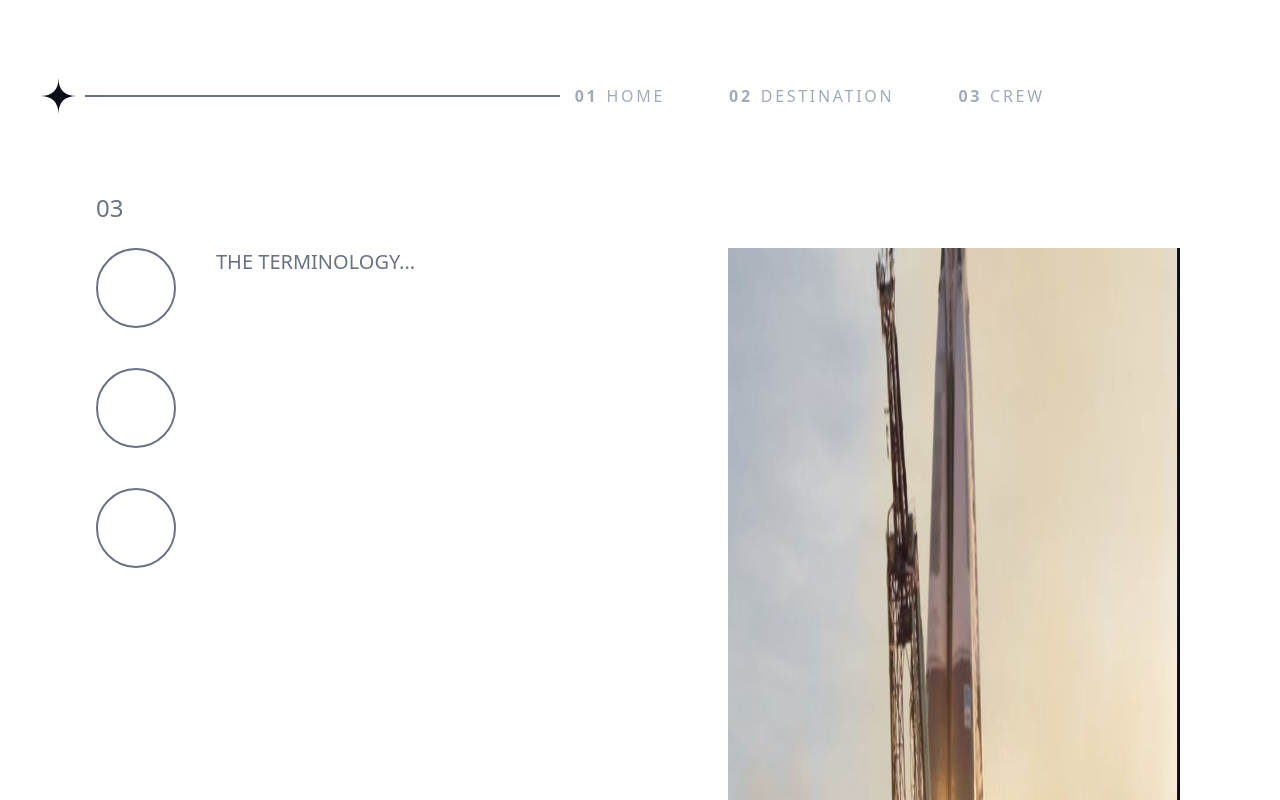
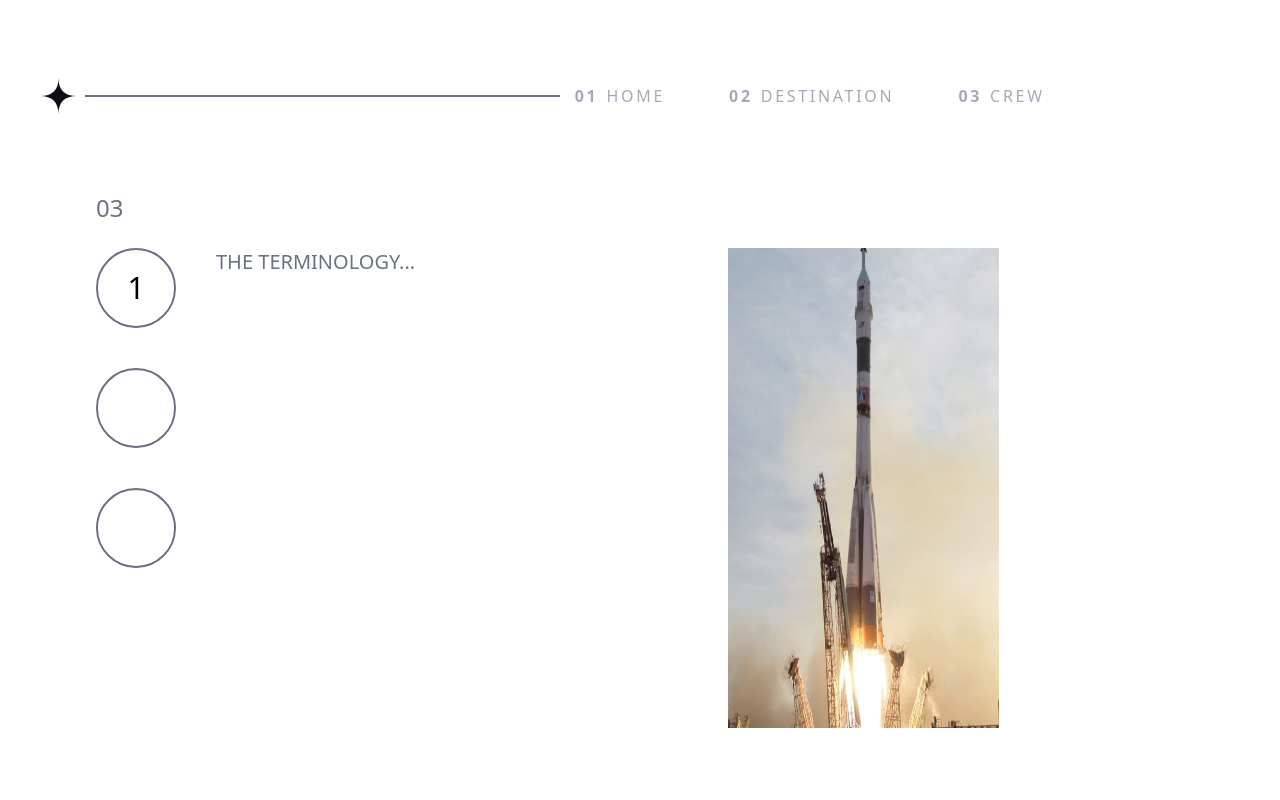
Before and after one commit to fernandzxc/page_space, a React (Vite) app: page /Technology in a window 1280 px wide. Built offline with nearby package versions, Linux system fonts and the light colour scheme.

Commit message:
finalizadad

```diff
--- a/src/Components/Crew.jsx
+++ b/src/Components/Crew.jsx
@@ -51,7 +51,11 @@ const Crew = () => {
           <p>{current.bio}</p>
           <div className="flex gap-5">
             {Object.keys(Crew).map((key) => (
-              <button key={key} onClick={() => setSelectCrew(key)} className="w-4 h-4 rounded-full bg-white"></button>
+              <button
+                key={key}
+                onClick={() => setSelectCrew(key)}
+                className={`w-4 h-4 rounded-full cursor-pointer ${selectCrew === key ? ' bg-white' : 'bg-gray-500'}`}
+              ></button>
             ))}
           </div>
         </section>
--- a/src/Components/Destination.jsx
+++ b/src/Components/Destination.jsx
@@ -56,16 +56,20 @@ const Destination = () => {
             <span className="text-gray-500">01</span> PICK YOUR DESTINATION
           </h1>
           <figure className="w-4/6">
-            <img src={current.image} />
+            <img src={current.image} className=""/>
           </figure>
         </div>
         <div className="w-1/2 flex flex-col gap-5 ">
-          <div className="flex gap-5 text-lg">
+          <div className="flex gap-5 text-lg relative">
             {Object.keys(Destination).map((key) => (
               <button
                 key={key}
                 onClick={() => setSelectDestination(key)}
-                className={`destination-btn ${selectDestination === key ? 'active' : ''}`}
+                className={`destination-btn ${
+                  selectDestination === key
+                    ? "active bg-white left-0 right-0 bottom-0 h-1 rounded-2xl"
+                    : "left-0 right-0 bottom-0 h-1 hover:bg-gray-500 rounded-2xl"
+                }`}
               >
                 {Destination[key].name}
               </button>
@@ -73,9 +77,7 @@ const Destination = () => {
           </div>
           <section className="flex flex-col gap-10">
             <h1 className="text-7xl">{current.name}</h1>
-            <p>
-              {current.description}
-            </p>
+            <p>{current.description}</p>
             <hr />
           </section>
           <div className="flex gap-5 justify-around">
--- a/src/Components/Technology.jsx
+++ b/src/Components/Technology.jsx
@@ -1,13 +1,41 @@
-import React from "react";
+import React, { useState } from "react";
 import Header from "./Header";
-import launch from "../assets/img/technology/image-launch-vehicle-landscape.jpg";
+import launch from "../assets/img/technology/image-launch-vehicle-portrait.jpg";
 import capsule from "../assets/img/technology/image-space-capsule-portrait.jpg";
 import spaceport from "../assets/img/technology/image-spaceport-portrait.jpg";
-import europa from "../assets/img/image-europa.png";
+import Crew from "./Crew";
 
 const Technology = () => {
+  const [selectTechnology, setSelectTechnology] = useState("launch");
+
+  const Technology = {
+    launch: {
+      name: "LAUNCH VEHICLE",
+      description:
+        "A launch vehicle or carrier rocket is a rocket-propelled vehicle used to carry a payload from Earth's surface to space, usually to Earth orbit or beyond. Our WEB-X carrier rocket is the most powerful in operation. Standing 150 metres tall, it's quite an awe-inspiring sight on the launch pad!",
+      image: launch,
+      option: "1",
+    },
+    capsule: {
+      name: "SPACE CAPSULE",
+      description:
+        "A space capsule is an often-crewed spacecraft that uses a blunt-body reentry capsule to reenter the Earth's atmosphere without wings. Our capsule is where you'll spend your time during the flight. It includes a space gym, cinema, and plenty of other activities to keep you entertained.",
+      image: capsule,
+      option: "2",
+    },
+    spaceport: {
+      name: "SPACEPORT",
+      description:
+        "A spaceport or cosmodrome is a site for launching (or receiving) spacecraft, by analogy to the seaport for ships or airport for aircraft. Based in the famous Cape Canaveral, our spaceport is ideally situated to take advantage of the Earth’s rotation for launch.",
+      image: spaceport,
+      option: "3",
+    },
+  };
+
+  const corrent = Technology[selectTechnology];
+
   return (
-    <div className='bg-[url("./assets/img/technology/technology_desktop.jpg")] object-contain bg-cover bg-center h-dvh pl-10 pt-10 overflow-hidden'>
+    <div className='bg-[url("./assets/img/technology/technology_desktop.jpg")] object-contain bg-cover bg-center h-screen pl-10 pt-10 overflow-hidden'>
       <Header />
 
       <div className="pt-10 px-14 text-white">
@@ -17,31 +45,27 @@ const Technology = () => {
         <section className="flex gap-3">
           <div className="flex gap-10 w-[55%]">
             <div className="flex flex-col text-3xl w-20 h-screen gap-10">
-              <button className="w-20 border-gray-500 border-2 rounded-full h-20 hover:bg-gray-500">
-                1
-              </button>
-              <button className="w-20 border-gray-500 border-2 rounded-full h-20 hover:bg-gray-500">
-                2
-              </button>
-              <button className="w-20 border-gray-500 border-2 rounded-full h-20 hover:bg-gray-500">
-                3
-              </button>
+              {Object.keys(Technology).map((key) => (
+                <button
+                  key={key}
+                  onClick={() => setSelectTechnology(key)}
+                  className={`w-20 border-gray-500 border-2 rounded-full h-20 ${
+                    selectTechnology === key ? 'bg-white text-black' : 'hover:bg-gray-500'
+                  }`}
+                >
+                  {Technology[key].option}
+                </button>
+              ))}
             </div>
 
             <div className="text-white flex flex-col gap-4 w-[70%]">
               <h2 className="text-gray-500 text-xl">THE TERMINOLOGY...</h2>
-              <h1 className="text-6xl">LAUNCH VEHICLE</h1>
-              <p className="text-xl pt-4">
-                A launch vehicle or carrier rocket is a rocket-propelled vehicle
-                used to carry a payload from Earth's surface to space, usually
-                to Earth orbit or beyond. Our WEB-X carrier rocket is the most
-                powerful in operation. Standing 150 metres tall, it's quite an
-                awe-inspiring sight on the launch pad!
-              </p>
+              <h1 className="text-6xl">{corrent.name}</h1>
+              <p className="text-xl pt-4">{corrent.description}</p>
             </div>
           </div>
-          <figure className="w-2/5 left-0 flex">
-            <img src={launch} className="w-full object-fill"/>
+          <figure className="w-2/5 flex object-cover bg-center">
+            <img src={corrent.image} className="w-[60%] h-[60%]" />
           </figure>
         </section>
       </div>
```
